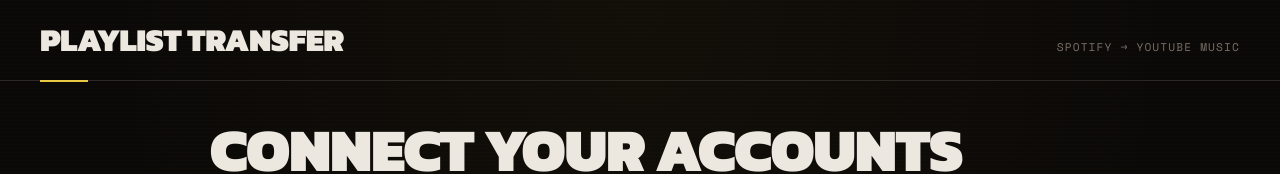
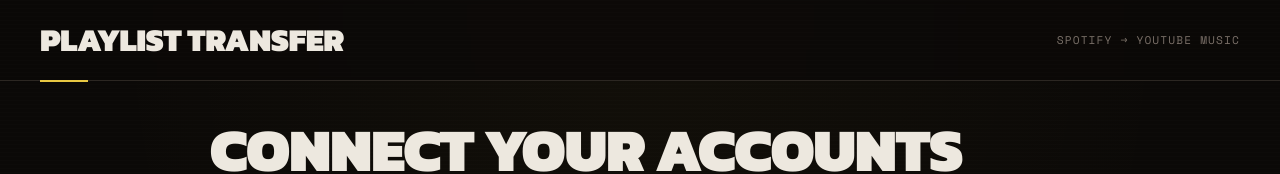
Before and after one commit to GauravASY/Spoyo, a React (Vite) app in the folder frontend/: page / in a window 1280 px wide. Shown: the top 174 px of the page. Built offline with nearby package versions, Linux system fonts and the light colour scheme; no server answers.

Commit message:
Added particle effect

```diff
--- a/frontend/src/App.css
+++ b/frontend/src/App.css
@@ -2,6 +2,9 @@
   min-height: 100vh;
   display: flex;
   flex-direction: column;
+  /* Sit above the fixed canvas */
+  position: relative;
+  z-index: 1;
 }
 
 /* ─── Header ─── */
@@ -10,9 +13,12 @@
   border-bottom: 1px solid var(--border);
   position: relative;
   display: flex;
-  align-items: baseline;
+  align-items: center;
   justify-content: space-between;
   gap: var(--space-md);
+  /* Very subtle glass effect so particles show through lightly */
+  background: rgba(11, 9, 7, 0.75);
+  backdrop-filter: blur(2px);
 }
 
 /* Amber accent bar at very bottom of header */
@@ -52,6 +58,8 @@
   max-width: 1100px;
   margin: 0 auto;
   width: 100%;
+  position: relative;
+  z-index: 1;
 }
 
 @media (max-width: 640px) {
```
